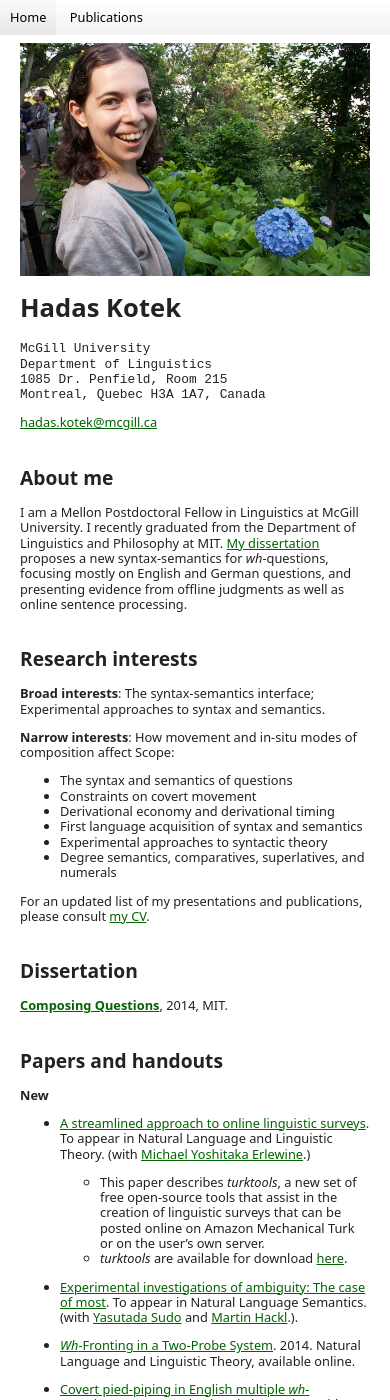
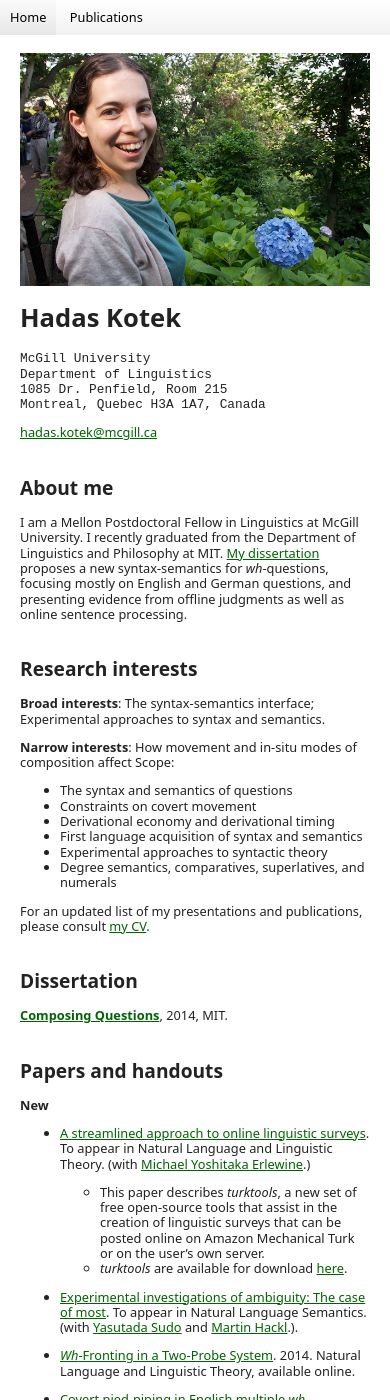
Before and after one commit to hkotek/hkotek.com, a Jekyll site: the page built from index.md, in a window 390 px wide and 1400 px high. Built offline with Jekyll 4.4.1, drawn with Linux system fonts in a browser that asks for light colours.

Commit message:
tweak responsive padding

```diff
--- a/css/main.css
+++ b/css/main.css
@@ -298,7 +298,7 @@ img.headshot {
 	}
 
 	#content {
-		padding: 30px 20px 20px 20px;
+		padding: 40px 20px 20px 20px;
 	}
 }
 
```
